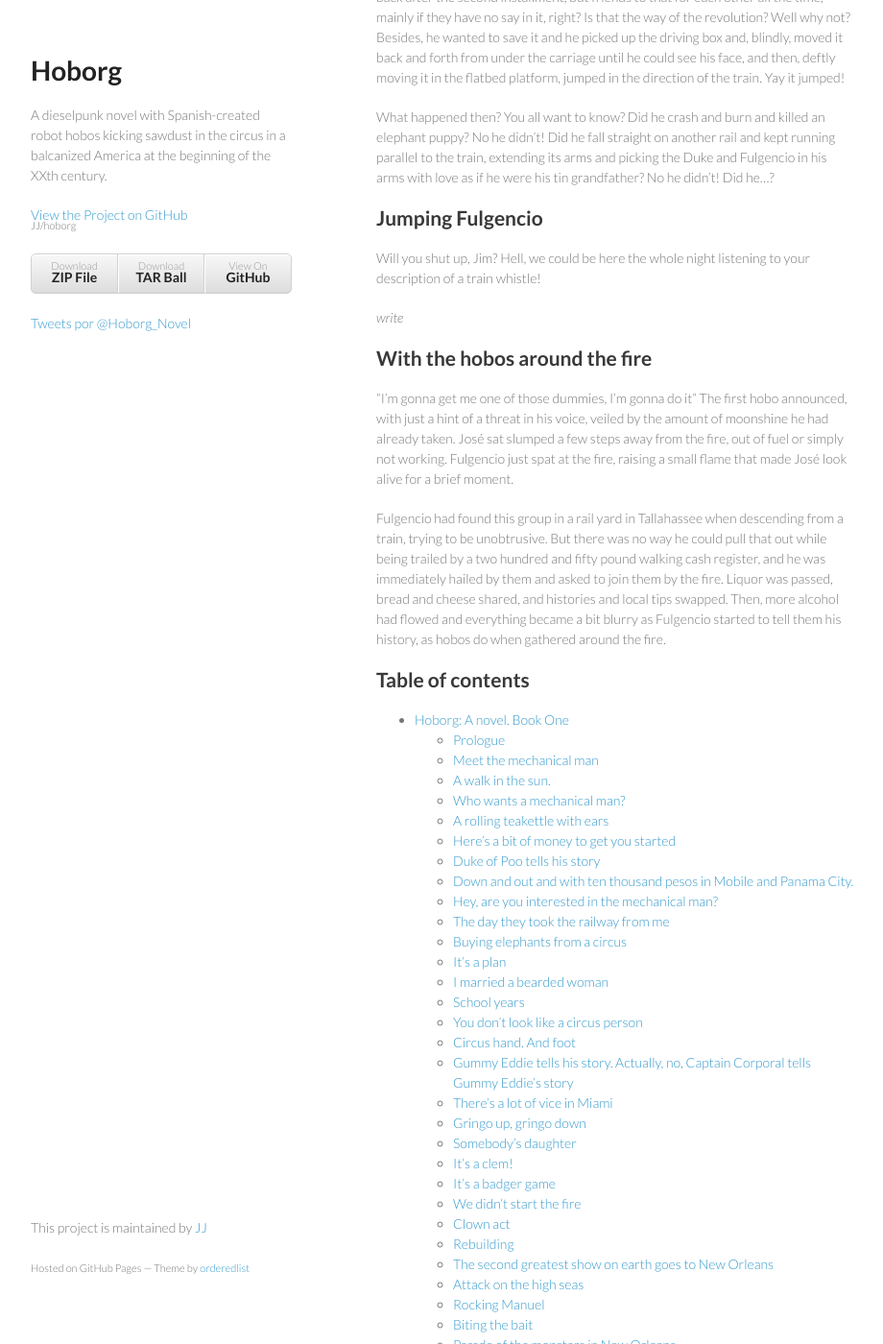
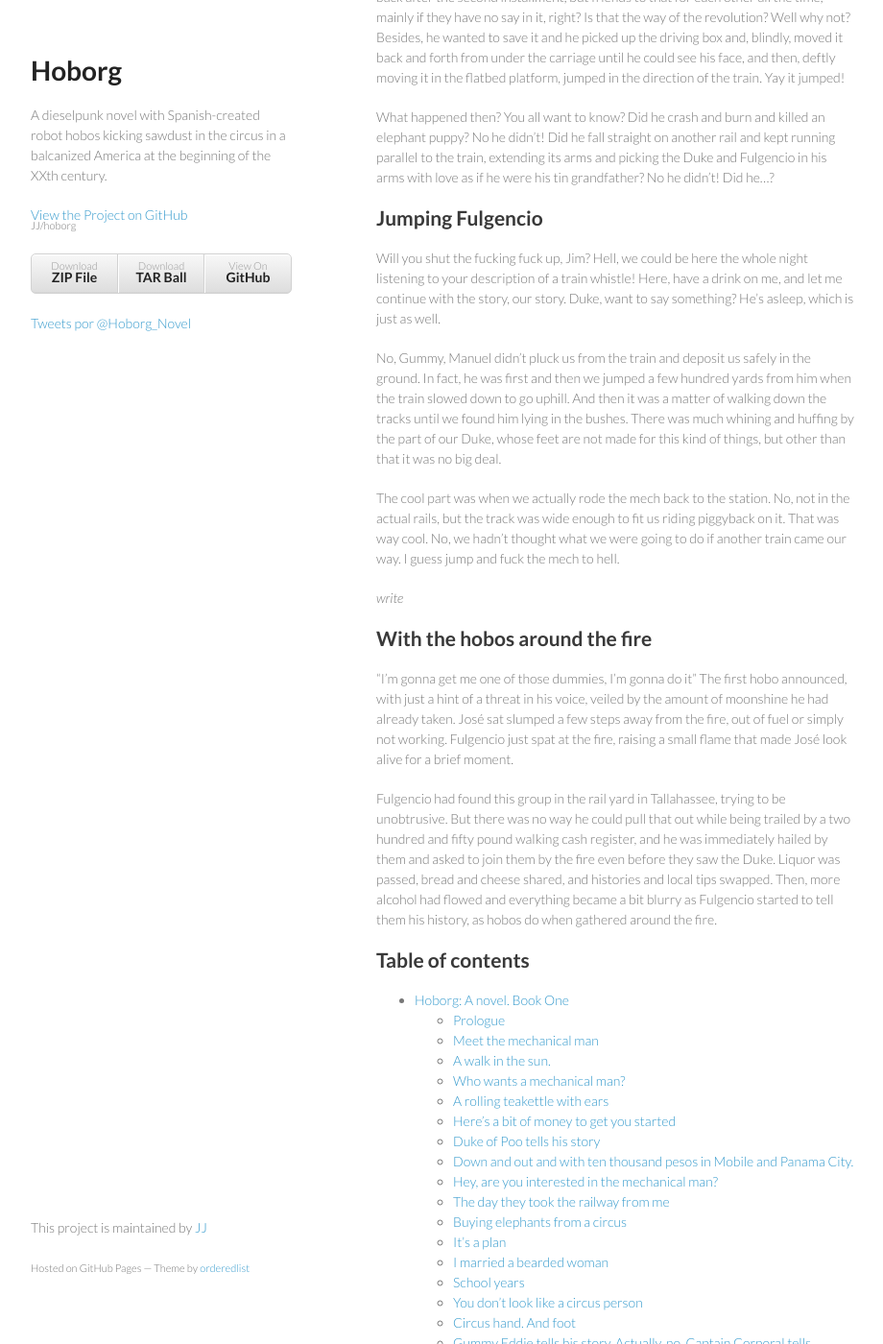
Before and after one commit to JJ/hoborg, a Jekyll site: the page built from text/text.md, in a window 1280 px wide and 1400 px high, scrolled down 50650 px. Shown: the whole window at 96% size, without its empty margins (178-1098 px from the left). Built offline with Jekyll 4.4.1, drawn with Linux system fonts in a browser that asks for light colours; comment, search, counter and statistics services are not loaded.

Commit message:
Sync text/text.md from master to gh-pages

```diff
--- a/text/text.md
+++ b/text/text.md
@@ -2854,8 +2854,24 @@ were his tin grandfather? No he didn't! Did he...?
 Jumping Fulgencio
 -----------------
 
-Will you shut up, Jim? Hell, we could be here the whole night
-listening to your description of a train whistle!
+Will you shut the fucking fuck up, Jim? Hell, we could be here the whole night
+listening to your description of a train whistle! Here, have a drink
+on me, and let me continue with the story, our story. Duke, want to
+say something? He's asleep, which is just as well.
+
+No, Gummy, Manuel didn't pluck us from the train and deposit us safely
+in the ground. In fact, he was first and then we jumped a few hundred
+yards from him when the train slowed down to go uphill. And then it
+was a matter of walking down the tracks until we found him lying in
+the bushes. There was much whining and huffing by the part of our
+Duke, whose feet are not made for this kind of things, but other than
+that it was no big deal.
+
+The cool part was when we actually rode the mech back to the
+station. No, not in the actual rails, but the track was wide enough to
+fit us riding piggyback on it. That was way cool. No, we hadn't
+thought what we were going to do if another train came our way. I
+guess jump and fuck the mech to hell.
 
 *write*
 
@@ -2871,12 +2887,11 @@ steps away from the fire, out of fuel or simply not working. Fulgencio
 just spat at the fire, raising a small flame that made José look alive
 for a brief moment.
 
-Fulgencio had found this group in a rail yard in Tallahassee when
-descending from a train, trying to be unobtrusive. But there was no
+Fulgencio had found this group in the rail yard in Tallahassee, trying to be unobtrusive. But there was no
 way he could pull that out while
 being trailed by a two hundred and fifty pound walking cash register,
 and he was immediately hailed by them and asked to join them by the
-fire. Liquor was passed, bread and cheese shared, and histories
+fire  even before they saw the Duke. Liquor was passed, bread and cheese shared, and histories
 and local tips swapped. Then, more alcohol had flowed and everything
 became a bit blurry as Fulgencio started to tell them his history, as
 hobos do when gathered around the fire.
```
